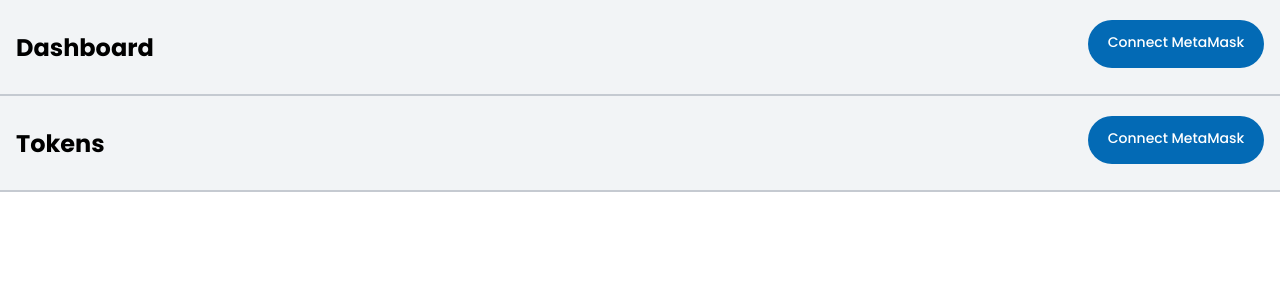
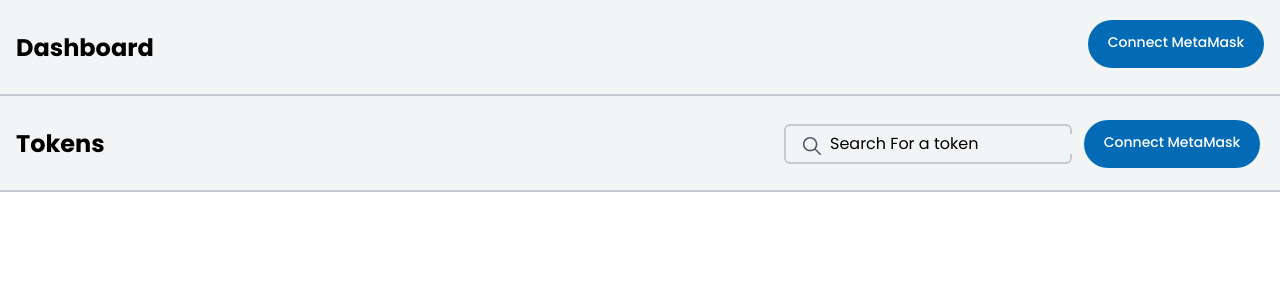
Before and after one commit to OlaiwonAbdullahi/MetaMask-Portfolio-Replica, a React (Vite) app: page / in a window 1280 px wide. Shown: the top 300 px of the page. Built offline with nearby package versions, Linux system fonts and the light colour scheme.

Commit message:
update Search.jsx and NavBar.jsx

```diff
--- a/src/components/Search.jsx
+++ b/src/components/Search.jsx
@@ -1,11 +1,15 @@
 import { IoIosSearch } from "react-icons/io";
 const Search = () => {
   return (
-    <div className="rounded-md">
+    <div className="rounded-md flex border-2 h-10 w-72 p-2 border-secondary mt-1">
       <div className="">
-        <IoIosSearch />
+        <IoIosSearch className="h-6 text-slate-600" />
       </div>
-      <input type="text" placeholder="Search For a token" />
+      <input
+        type="text"
+        placeholder="Search For a token"
+        className="bg-bgColor text-base text-primary placeholder:text-primary"
+      />
     </div>
   );
 };
--- a/src/components/headers/NavBar.jsx
+++ b/src/components/headers/NavBar.jsx
@@ -1,4 +1,5 @@
 import Button from "../Button";
+import Search from "../Search";
 
 const NavBar = () => {
   return (
@@ -6,7 +7,8 @@ const NavBar = () => {
       <div className="">
         <h2 className="text-2xl font-bold mt-3">Tokens</h2>
       </div>
-      <div className="">
+      <div className=" flex gap-3 p-1">
+        <Search />
         <Button />
       </div>
     </div>
```
